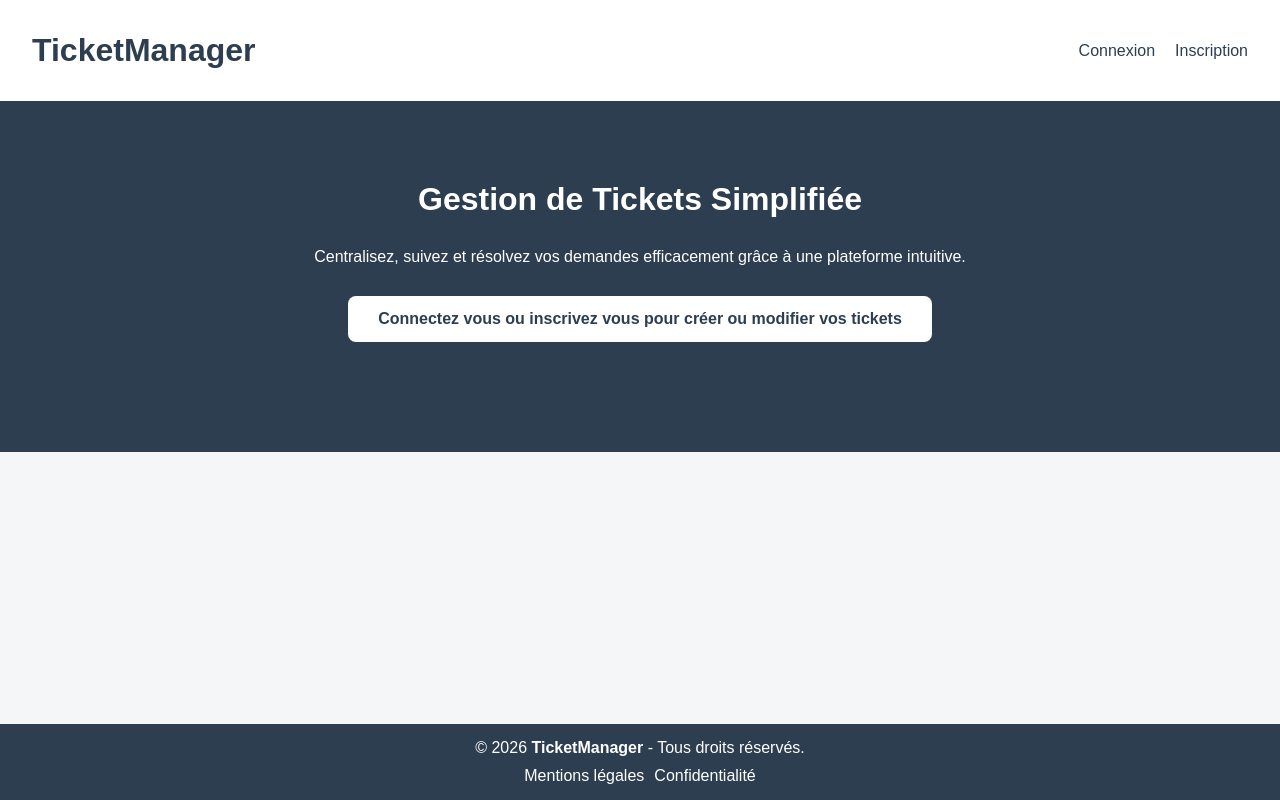
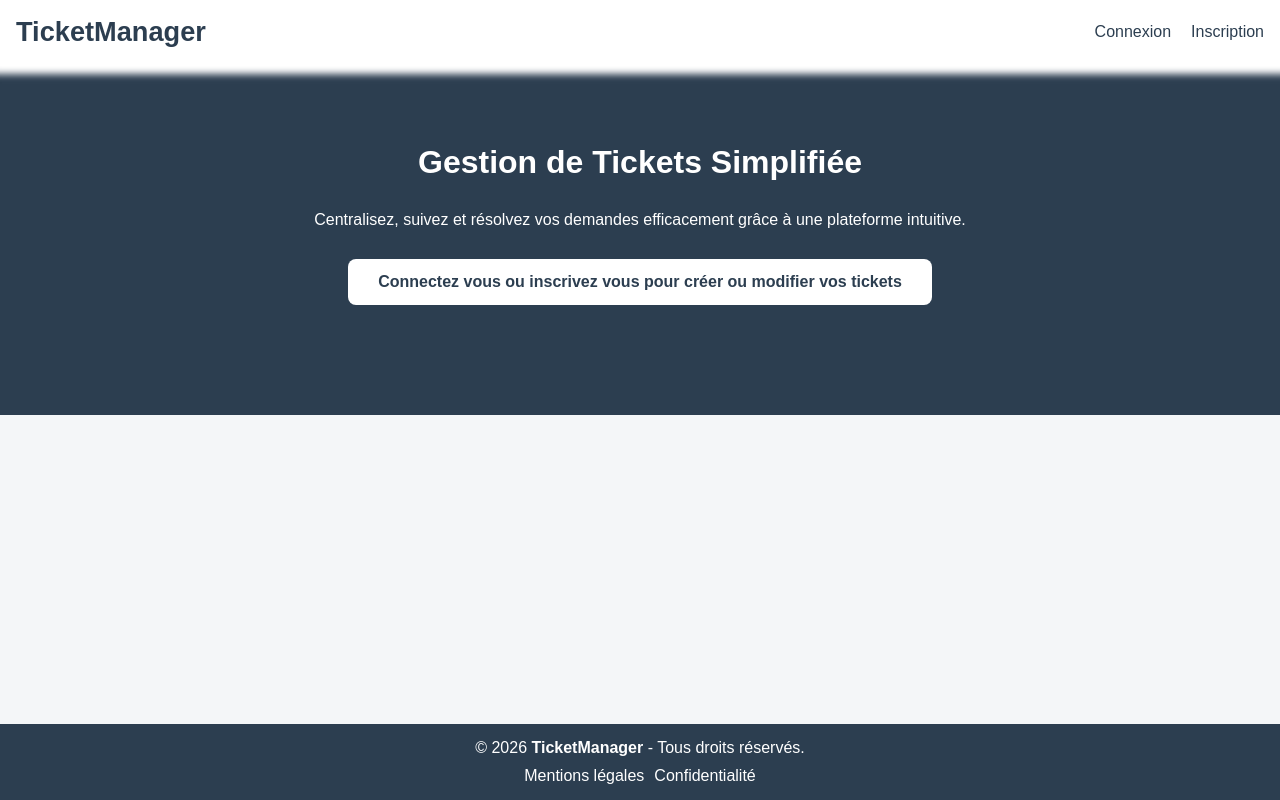
Before and after one commit to SerenaPounaud/ProjetStageBeecoming, an Angular app in the folder frontend/: page / in a window 1280 px wide. Built offline with nearby package versions, Linux system fonts and the light colour scheme.

Commit message:
ajout style navbar

```diff
--- a/frontend/src/app/components/header/header.css
+++ b/frontend/src/app/components/header/header.css
@@ -1,6 +1,7 @@
 .navbar {
-    padding: 2rem;
-    background-color: #fff;
+    padding: 1rem;
+    box-shadow: 0px 0px 7px 10px white;
+    background: white;
 }
 .nav-links {
     display: flex;
@@ -10,7 +11,7 @@
 }
 .logo {
     text-decoration: none;
-    font-size: clamp(1rem, 4vw, 2rem);
+    font-size: clamp(1rem, 4vw, 1.7rem);
     font-weight: bold;
 }
 ul {
```
